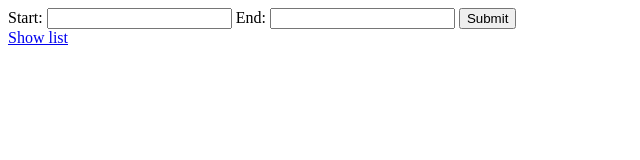
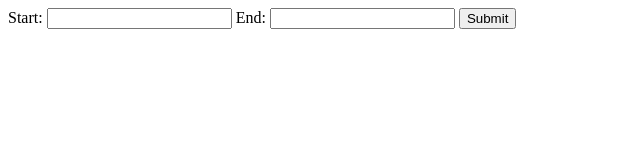
Before and after one commit to xsvfat/foodcrawl, a website: page src/client/index.html at #/main in a window 1280 px wide. Shown: the full height of the page, 0-640 px from the left. Drawn offline with nearby package versions, Linux system fonts and the light colour scheme; some packages are replaced by stand-ins of ours.

Commit message:
renamed view.html to main.html

```diff
--- a/src/client/routes.js
+++ b/src/client/routes.js
@@ -10,7 +10,7 @@ app.config(['$stateProvider', '$urlRouterProvider', function($stateProvider, $ur
   })
   .state('main', {
     url: '/main',
-    templateUrl: './views/view.html',
+    templateUrl: './views/main.html',
     controller: 'inputsController'
   })
   .state('main.list', {
--- a/src/client/views/view.html
+++ b/src/client/views/main.html
@@ -4,7 +4,6 @@
      End: <input type='text' ng-model='end' required/>
      <input type='submit'/>
   </form>
-  <a ui-sref="main.list">Show list</a>
   <div ui-view>
   </div>
  </div>
```
